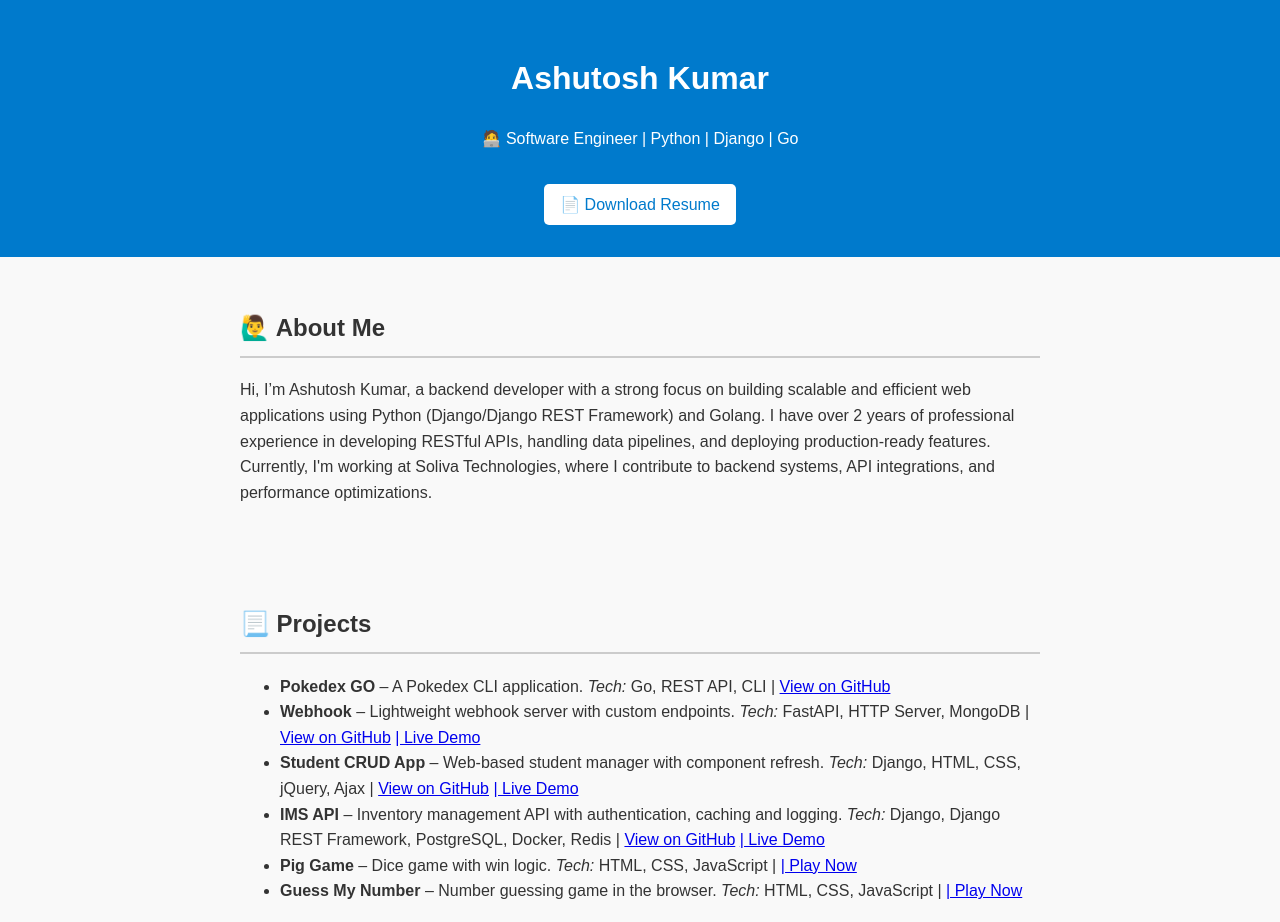
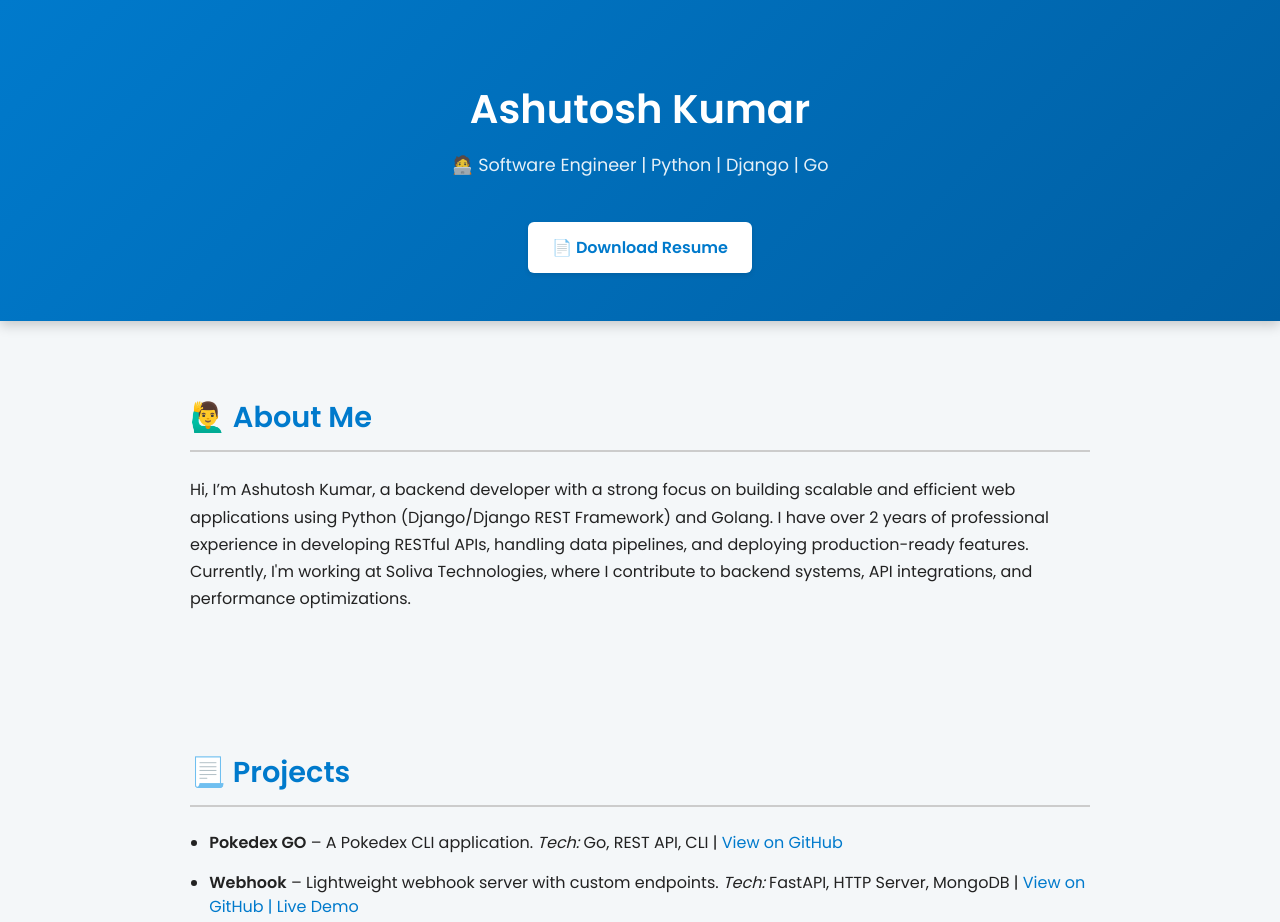
Before and after one commit to asu2sh/asu2sh.github.io, a plain HTML site: page index.html in a window 1280 px wide. Shown: the top 922 px of the page. Drawn offline with Linux system fonts and the light colour scheme.

Commit message:
Update style.css

```diff
--- a/style.css
+++ b/style.css
@@ -1,43 +1,95 @@
+/* Import Google Font */
+@import url('https://fonts.googleapis.com/css2?family=Poppins:wght@300;400;600&display=swap');
+
 body {
-  font-family: Arial, sans-serif;
+  font-family: 'Poppins', sans-serif;
   margin: 0;
   padding: 0;
-  line-height: 1.6;
-  background: #f9f9f9;
-  color: #333;
+  line-height: 1.7;
+  background: #f4f7f9;
+  color: #222;
 }
 
+/* HEADER */
 header {
-  background: #007acc;
+  background: linear-gradient(135deg, #007acc, #005fa3);
   color: white;
-  padding: 2rem;
+  padding: 3rem 2rem;
   text-align: center;
+  box-shadow: 0 4px 12px rgba(0, 0, 0, 0.2);
+}
+
+header h1 {
+  font-size: 2.5rem;
+  margin-bottom: 0.5rem;
+}
+
+header p {
+  font-size: 1.1rem;
+  margin-top: 0;
+  opacity: 0.9;
 }
 
 header .btn {
   display: inline-block;
-  margin-top: 1rem;
-  padding: 0.5rem 1rem;
+  margin-top: 1.5rem;
+  padding: 0.75rem 1.5rem;
   background: #fff;
   color: #007acc;
+  font-weight: 600;
   text-decoration: none;
-  border-radius: 5px;
+  border-radius: 6px;
+  transition: all 0.3s ease;
+  box-shadow: 0 2px 5px rgba(0, 0, 0, 0.1);
 }
 
+header .btn:hover {
+  background: #e6f0ff;
+  transform: translateY(-2px);
+}
+
+/* SECTION */
 section {
-  padding: 2rem;
-  max-width: 800px;
+  padding: 3rem 2rem;
+  max-width: 900px;
   margin: auto;
 }
 
 section h2 {
+  font-size: 1.8rem;
   border-bottom: 2px solid #ccc;
   padding-bottom: 0.5rem;
+  margin-bottom: 1.5rem;
+  color: #007acc;
 }
 
+section ul {
+  padding-left: 1.2rem;
+}
+
+section li {
+  margin-bottom: 1rem;
+  line-height: 1.5;
+}
+
+/* FOOTER */
 footer {
   text-align: center;
-  padding: 1rem;
-  background: #333;
-  color: white;
+  padding: 1.5rem;
+  background: #222;
+  color: #ccc;
+  font-size: 0.9rem;
+  letter-spacing: 0.5px;
 }
+
+/* Links */
+a {
+  color: #007acc;
+  text-decoration: none;
+  transition: color 0.2s ease;
+}
+
+a:hover {
+  color: #005fa3;
+  text-decoration: underline;
+}
```
